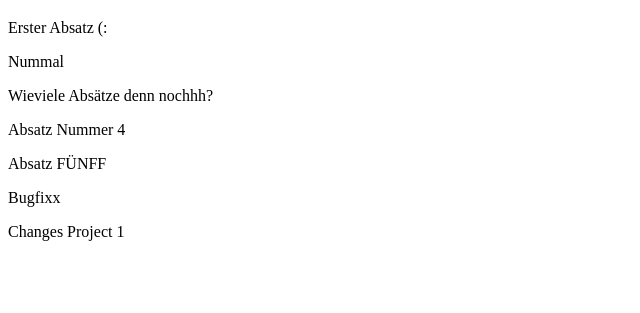
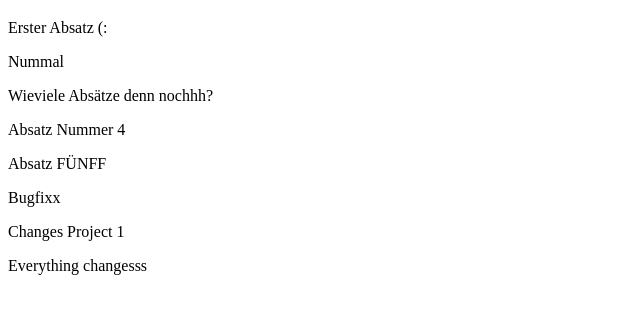
Before and after one commit to BernadetteR/APM2024, a plain HTML site: page index.html in a window 1280 px wide. Shown: the part 61-374 px from the top of the page, without its empty margins (0-640 px from the left). Drawn offline with Linux system fonts and the light colour scheme.

Commit message:
neuer absatz

```diff
--- a/index.html
+++ b/index.html
@@ -13,6 +13,7 @@
     <p>Absatz FÜNFF</p>
     <p>Bugfixx</p>
     <p>Changes Project 1</p>
+    <p> Everything changesss</p>
 
 </body>
 </html>
```
